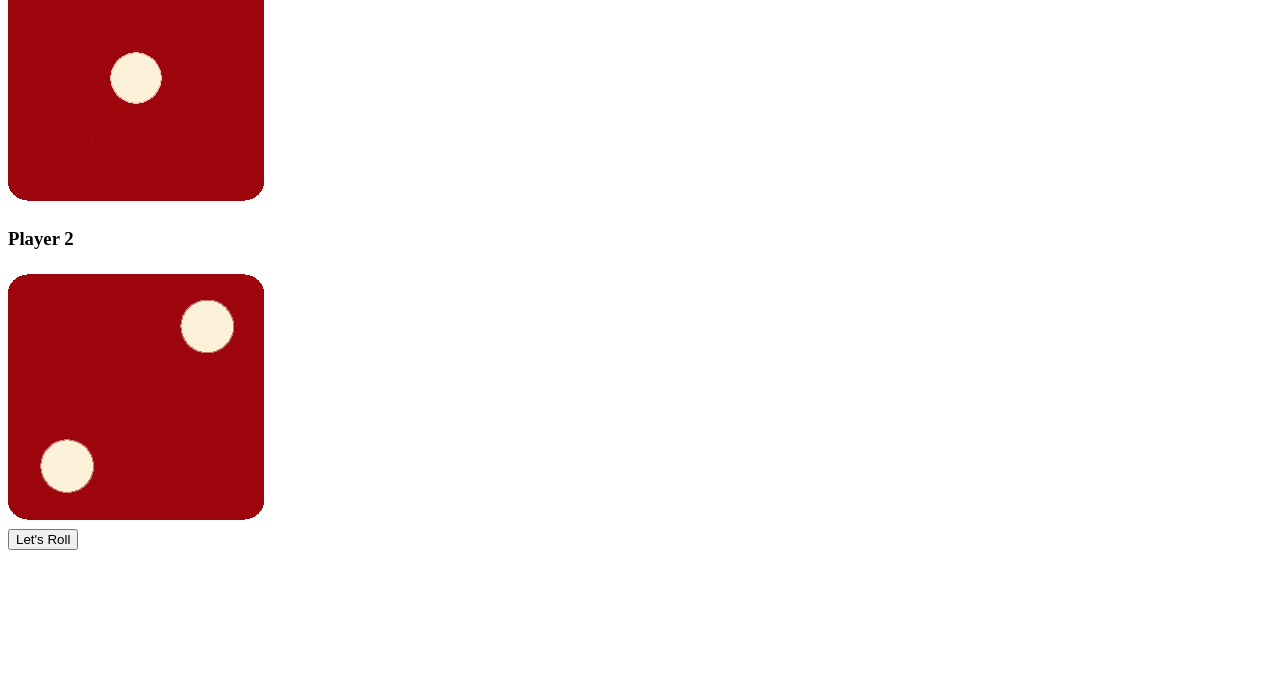
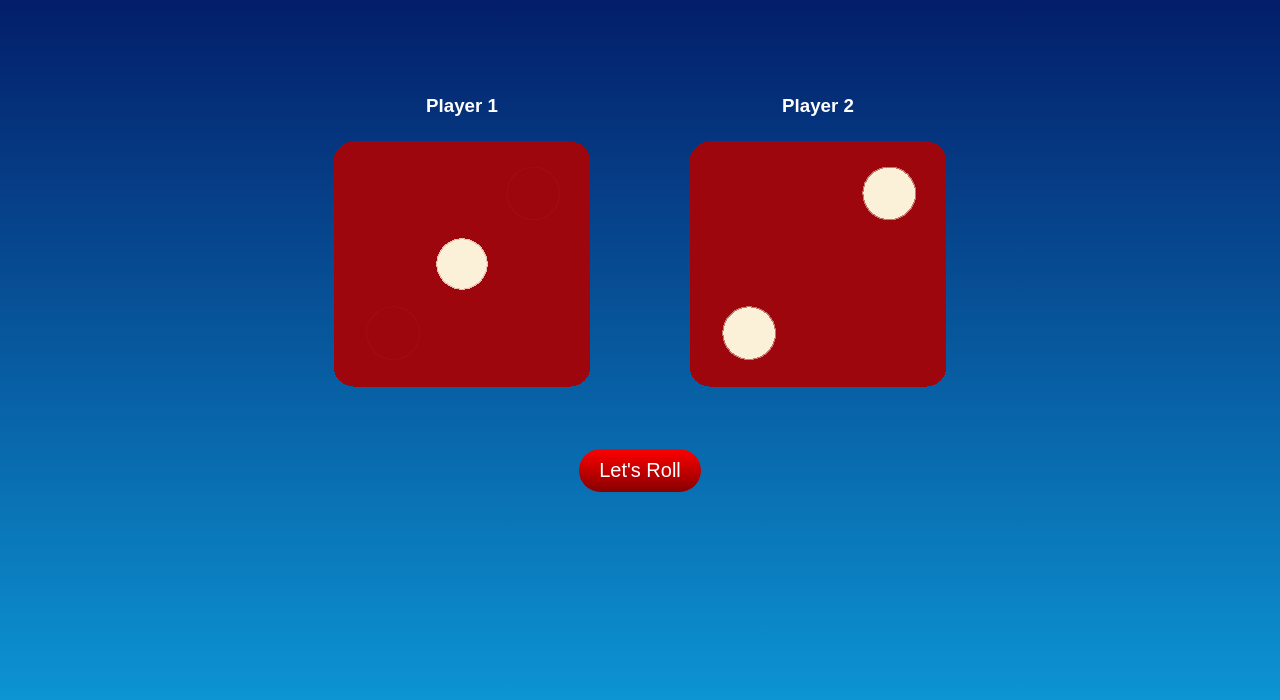
Before and after one commit to tiffany-simionescu/dice-game, a plain HTML site: page index.html in a window 1280 px wide. Shown: the part 171-871 px from the top of the page. Before the commit the page ends 800 px from the top, so only its background shows below. Drawn offline with Linux system fonts and the light colour scheme.

Commit message:
Added styling. Needs functionality.

```diff
--- a/index.html
+++ b/index.html
@@ -5,7 +5,11 @@
     <meta http-equiv="X-UA-Compatible" content="IE=edge">
     <meta name="viewport" content="width=device-width, initial-scale=1.0">
     <title>Dice Game</title>
+    <!-- Stylesheets and Fonts -->
     <link rel="stylesheet" href="styles/styles.css">
+    <link rel="preconnect" href="https://fonts.googleapis.com">
+    <link rel="preconnect" href="https://fonts.gstatic.com" crossorigin>
+    <link href="https://fonts.googleapis.com/css2?family=Pacifico&display=swap" rel="stylesheet">
 </head>
 <body>
     <h1>Dice Game</h1>
@@ -18,8 +22,9 @@
             <h3>Player 2</h3>
             <img src="images/dice2.png" alt="dice-img">
         </div>
-        <button>Let's Roll</button>
     </div>
+
+    <button class="btn">Let's Roll</button>
 
     <script src="javascript/index.js" charset="utf-8"></script>
 </body>
--- a/styles/styles.css
+++ b/styles/styles.css
@@ -0,0 +1,67 @@
+/* Google Fonts */
+/* font-family: 'Pacifico', cursive; */
+
+/* Element Selectors */
+body {
+    background: #010150;
+    background: -webkit-linear-gradient(top, #010150, #0c94d3);
+    background: -moz-linear-gradient(top, #010150, #0c94d3);
+    background: linear-gradient(to bottom, #010150, #0c94d3);
+    color: white;
+    font-family: 'Pacifico', cursive;
+    text-align: center;
+}
+
+h1 {
+    font-size: 4rem;
+}
+
+h3 {
+    font-family: Arial, Helvetica, sans-serif;
+}
+
+/* Class Selectors */
+.btn {
+    background: #ff0000;
+    background-image: -webkit-linear-gradient(top, #ff0000, #870000);
+    background-image: -moz-linear-gradient(top, #ff0000, #870000);
+    background-image: -ms-linear-gradient(top, #ff0000, #870000);
+    background-image: -o-linear-gradient(top, #ff0000, #870000);
+    background-image: linear-gradient(to bottom, #ff0000, #870000);
+    border: none;
+    -webkit-border-radius: 28;
+    -moz-border-radius: 28;
+    border-radius: 28px;
+    font-family: Arial;
+    color: #ffffff;
+    font-size: 20px;
+    margin-bottom: 200px;
+    padding: 10px 20px 10px 20px;
+    text-decoration: none;
+}
+
+.btn:hover {
+    background: #ff5100;
+    background-image: -webkit-linear-gradient(top, #ff5100, #ff8c00);
+    background-image: -moz-linear-gradient(top, #ff5100, #ff8c00);
+    background-image: -ms-linear-gradient(top, #ff5100, #ff8c00);
+    background-image: -o-linear-gradient(top, #ff5100, #ff8c00);
+    background-image: linear-gradient(to bottom, #ff5100, #ff8c00);
+    text-decoration: none;
+}
+
+.player-one {
+    margin: 50px;
+}
+
+.player-two {
+    margin: 50px;
+}
+
+.players {
+    align-items: center;
+    display: flex;
+    justify-content: center;
+}
+
+/* ID Selectors */
```
